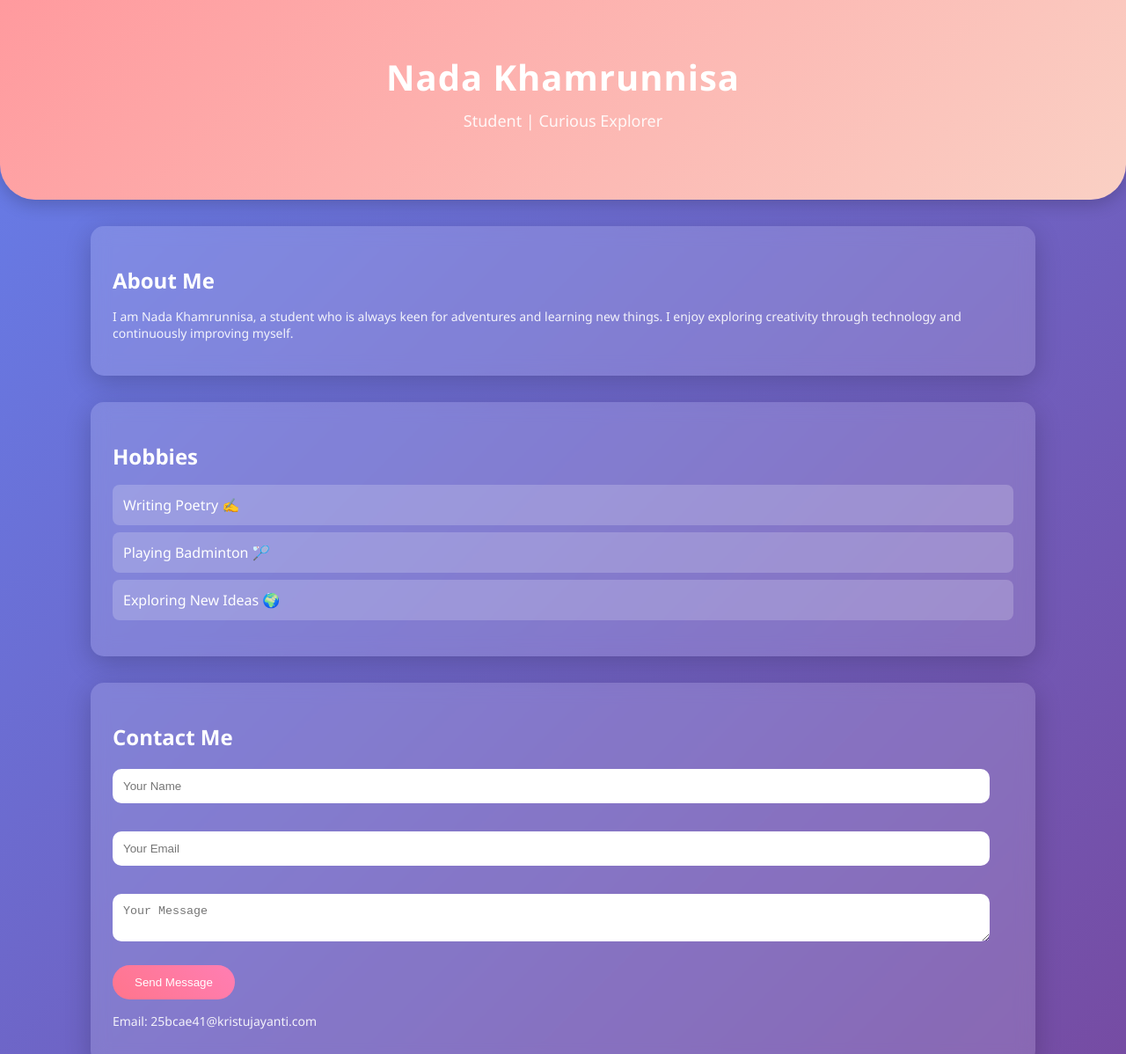
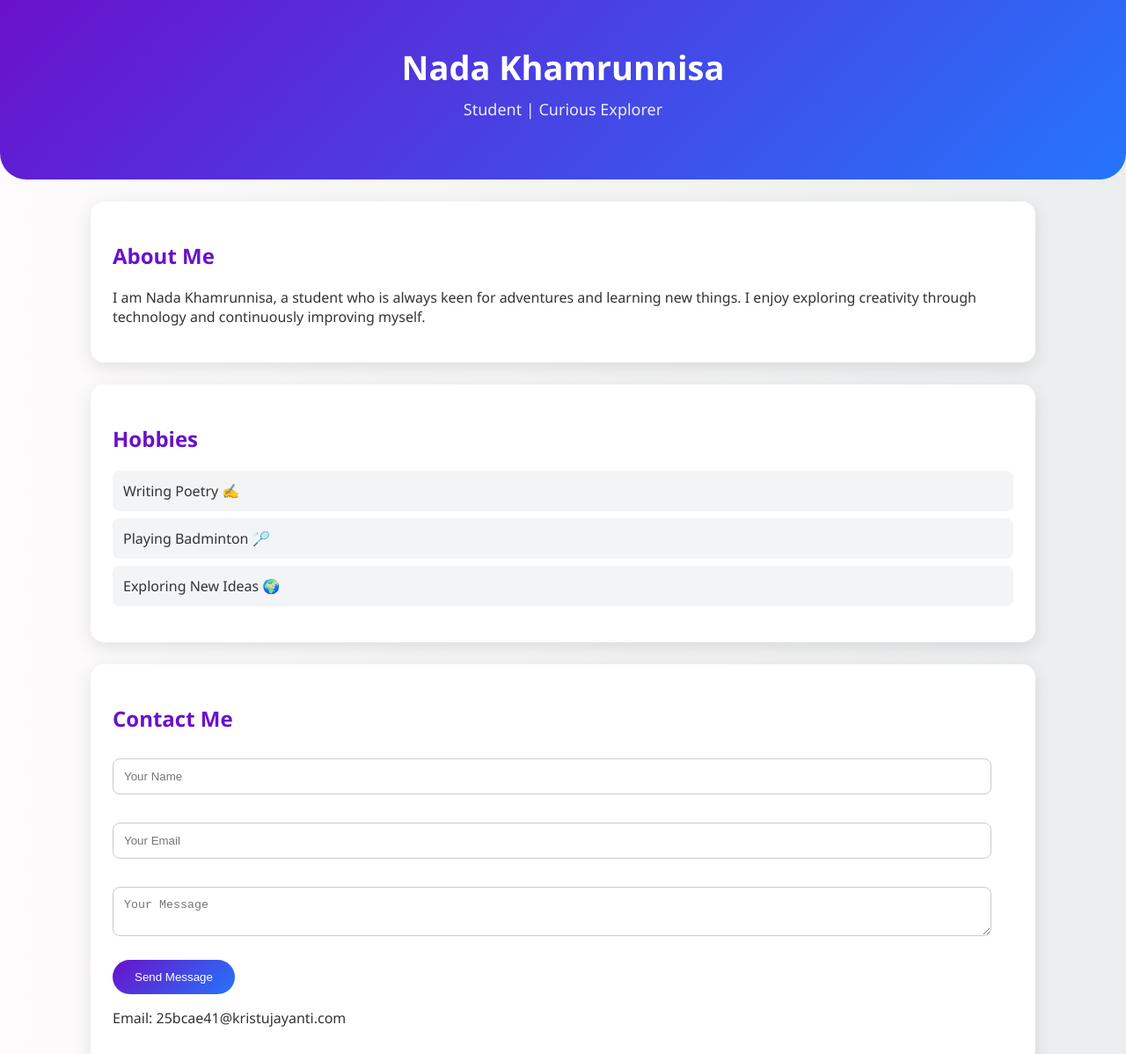
Before and after one commit to nada-student/student-profile-webapp, a plain HTML site: page frontend/index.html in a window 1280 px wide. Shown: the top 1198 px of the page at 88% size. Drawn offline with Linux system fonts and the light colour scheme.

Commit message:
Updated color theme

```diff
--- a/frontend/style.css
+++ b/frontend/style.css
@@ -2,25 +2,23 @@
 body {
   font-family: 'Segoe UI', sans-serif;
   margin: 0;
-  background: linear-gradient(135deg, #667eea, #764ba2);
+  background: linear-gradient(to right, #fdfbfb, #ebedee);
   color: #333;
 }
 
 /* HEADER */
 header {
   text-align: center;
-  padding: 60px 20px;
+  padding: 50px;
+  background: linear-gradient(135deg, #6a11cb, #2575fc);
   color: white;
-  background: linear-gradient(135deg, #ff9a9e, #fad0c4);
-  border-bottom-left-radius: 40px;
-  border-bottom-right-radius: 40px;
-  box-shadow: 0 5px 20px rgba(0,0,0,0.2);
+  border-bottom-left-radius: 30px;
+  border-bottom-right-radius: 30px;
 }
 
 header h1 {
   margin: 0;
-  font-size: 40px;
-  letter-spacing: 1px;
+  font-size: 38px;
 }
 
 header p {
@@ -32,30 +30,22 @@ header p {
 /* SECTION CARDS */
 section {
   width: 80%;
-  margin: 30px auto;
+  margin: 25px auto;
   padding: 25px;
   border-radius: 15px;
-
-  /* glass effect */
-  background: rgba(255, 255, 255, 0.15);
-  backdrop-filter: blur(10px);
-
-  box-shadow: 0 8px 30px rgba(0,0,0,0.2);
-  color: white;
-
-  transition: all 0.4s ease;
+  background: white;
+  box-shadow: 0 6px 20px rgba(0,0,0,0.1);
+  transition: 0.3s;
 }
 
-/* HOVER FLOAT */
+/* HOVER EFFECT */
 section:hover {
-  transform: translateY(-10px) scale(1.01);
-  box-shadow: 0 15px 40px rgba(0,0,0,0.3);
+  transform: translateY(-5px);
 }
 
 /* HEADINGS */
 h2 {
-  margin-bottom: 10px;
-  font-weight: bold;
+  color: #6a11cb;
 }
 
 /* LIST */
@@ -65,17 +55,15 @@ ul {
 }
 
 ul li {
-  background: rgba(255,255,255,0.2);
+  background: #f3f4f6;
   margin: 8px 0;
   padding: 12px;
   border-radius: 8px;
   transition: 0.3s;
 }
 
-/* LIST HOVER */
 ul li:hover {
-  background: rgba(255,255,255,0.4);
-  transform: scale(1.05);
+  background: #e0e7ff;
 }
 
 /* INPUTS */
@@ -83,36 +71,31 @@ input, textarea {
   width: 95%;
   padding: 12px;
   margin-top: 10px;
-  border-radius: 10px;
-  border: none;
-  outline: none;
+  border-radius: 8px;
+  border: 1px solid #ccc;
+  transition: 0.3s;
 }
 
 /* INPUT FOCUS */
 input:focus, textarea:focus {
-  box-shadow: 0 0 10px rgba(255,255,255,0.7);
+  border-color: #6a11cb;
+  outline: none;
+  box-shadow: 0 0 5px rgba(106,17,203,0.3);
 }
 
 /* BUTTON */
 button {
-  background: linear-gradient(45deg, #ff758c, #ff7eb3);
+  background: linear-gradient(135deg, #6a11cb, #2575fc);
   color: white;
   padding: 12px 25px;
   border: none;
   border-radius: 25px;
   cursor: pointer;
-  transition: all 0.3s ease;
+  transition: 0.3s;
 }
 
 /* BUTTON HOVER */
 button:hover {
-  transform: scale(1.1);
-  background: linear-gradient(45deg, #ff6a88, #ff99ac);
+  transform: scale(1.05);
+  background: linear-gradient(135deg, #5a0fbf, #1e63e0);
 }
-
-/* EMAIL TEXT */
-section p {
-  margin-top: 15px;
-  font-size: 14px;
-  opacity: 0.9;
-}
```
